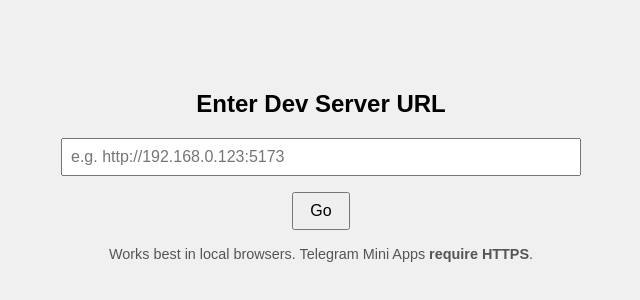
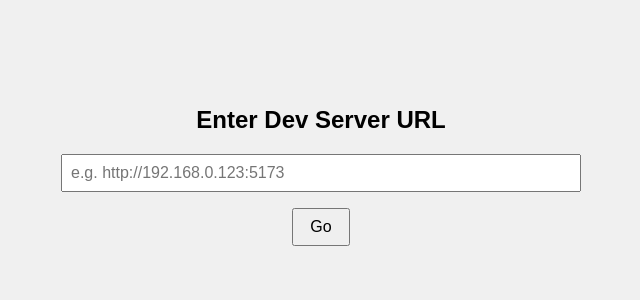
Before and after one commit to nazariyshvets/dom-front-testing, a plain HTML site: page index.html in a window 1280 px wide. Shown: the part 274-574 px from the top of the page, without its empty margins (319-959 px from the left). Drawn offline with Linux system fonts and the light colour scheme.

Commit message:
Update index.html

```diff
--- a/index.html
+++ b/index.html
@@ -26,11 +26,6 @@
       font-size: 1rem;
       padding: 0.5rem 1rem;
     }
-    .hint {
-      margin-top: 1rem;
-      font-size: 0.9rem;
-      color: #555;
-    }
   </style>
 </head>
 <body>
@@ -42,9 +37,6 @@
     required
   />
   <button onclick="redirect()">Go</button>
-  <div class="hint">
-    Works best in local browsers. Telegram Mini Apps <strong>require HTTPS</strong>.
-  </div>
 
   <script>
     function redirect() {
```
